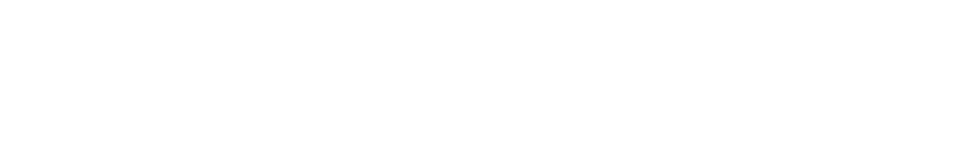
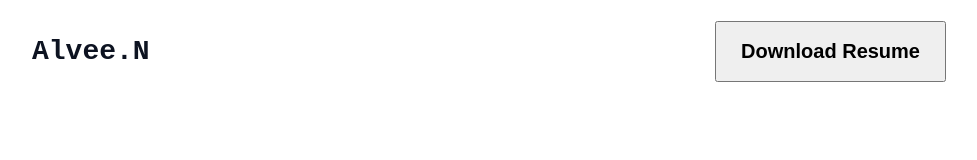
Before and after one commit to alvee00/Assignment-one, a plain HTML site: page index.html in a window 1280 px wide. Shown: the whole page, without its empty margins (151-1128 px from the left). Drawn offline with Linux system fonts and the light colour scheme; a web font is replaced by a local one.

Commit message:
added header in index.html

```diff
--- a/index.html
+++ b/index.html
@@ -9,8 +9,12 @@
 <link href="https://fonts.googleapis.com/css2?family=Azeret+Mono:ital,wght@0,100..900;1,100..900&display=swap" rel="stylesheet">
     <link rel="stylesheet" href="styles/indredients.css">
 </head>
-<body>
+<body class="azeret-mono-uniquifier">
    <header>
+    <nav>
+        <h3 class="nav-title">Alvee.N</h3>
+        <button class="btn-primary">Download Resume</button>
+    </nav>
    </header>
    <main>
 
--- a/styles/indredients.css
+++ b/styles/indredients.css
@@ -1,8 +1,27 @@
 
 
-.azeret-mono-uniquifier {
+.azeret-mono-uniquifier{
   font-family: "Azeret Mono", monospace;
   font-optical-sizing: auto;
   font-weight: <weight>;
   font-style: normal;
 }
+/* shared style */
+.btn-primary{
+  color: #000000;
+  font-weight: 600;
+  font-size: 20px;
+  padding: 17px 24px;
+}
+/* NAV STYLES */
+nav{
+  display: flex;
+  align-items: center;
+  justify-content: space-between;
+  margin: 0 175px;
+}
+.nav-title{
+  font-weight: 900;
+  font-size: 28px;
+  color: #0D1321;
+}
```
